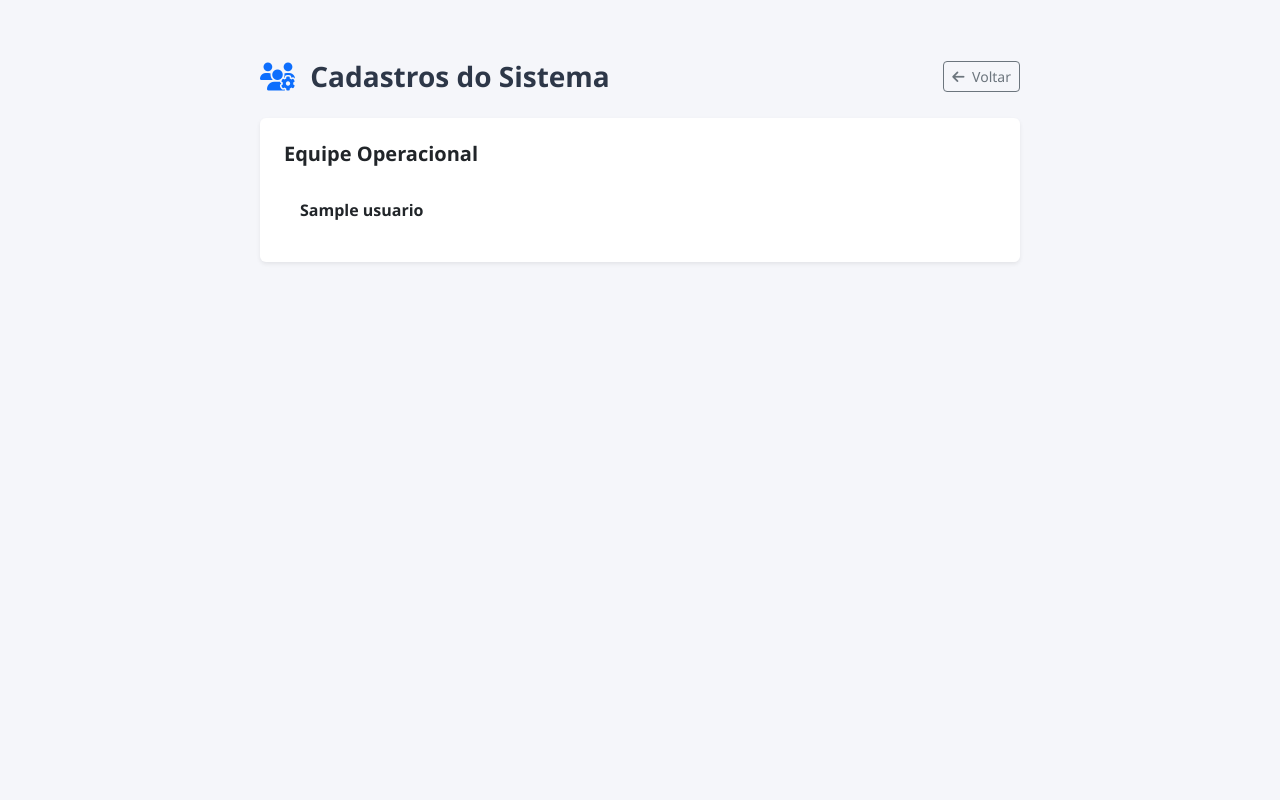
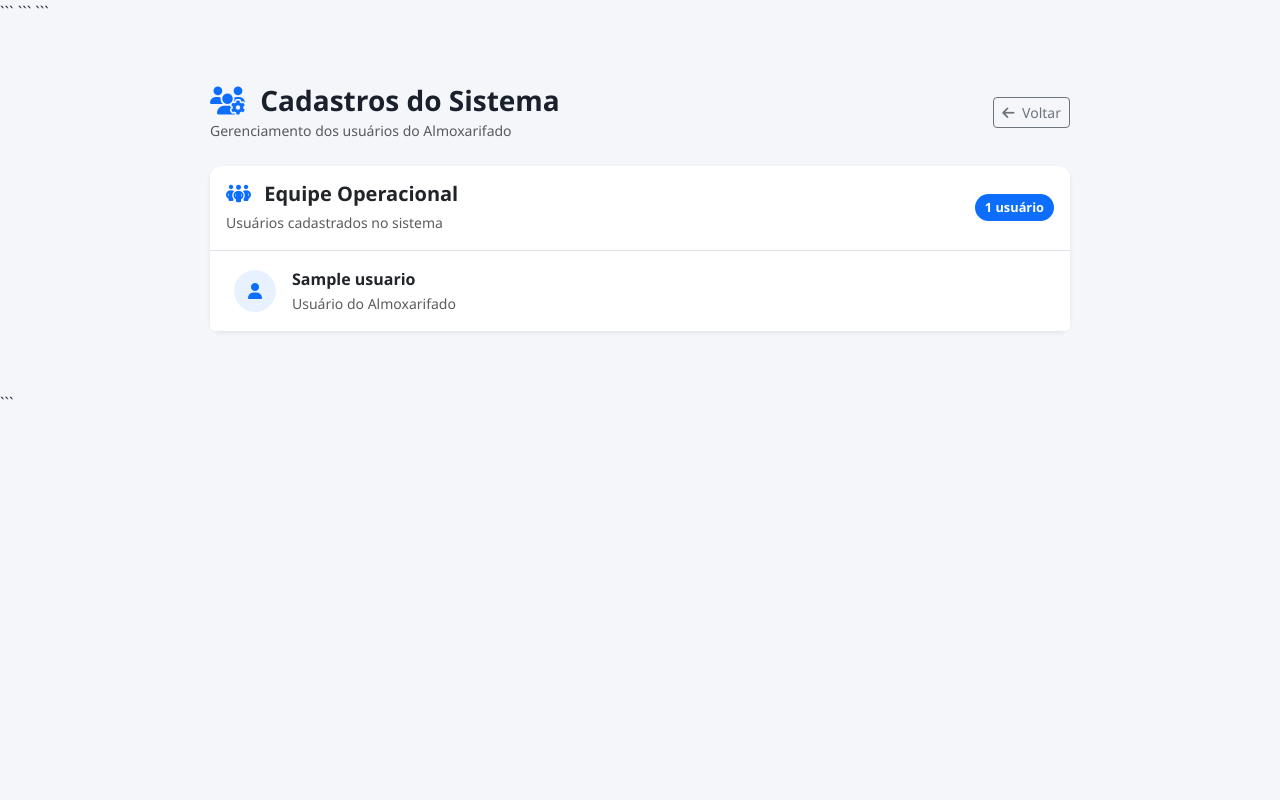
Before and after one commit to wandersondan2942-arch/almoxarifado, a Python web app: template templates/cadastros.html in a window 1280 px wide. Run offline with Jinja, Linux system fonts and the light colour scheme; the template is opened without the code that fills it: most values are stand-ins (such as "Sample title", 1, 10 or a date in 2020).

Commit message:
Update cadastros.html

````diff
--- a/templates/cadastros.html
+++ b/templates/cadastros.html
@@ -1,33 +1,201 @@
 <!DOCTYPE html>
+
 <html lang="pt-BR">
+
 <head>
     <meta charset="UTF-8">
+    <meta name="viewport" content="width=device-width, initial-scale=1.0">
+
+```
 <title>Cadastros - Almoxarifado Valenet</title>
-    <link href="https://cdn.jsdelivr.net/npm/bootstrap@5.3.0/dist/css/bootstrap.min.css" rel="stylesheet">
-    <link rel="stylesheet" href="https://cdnjs.cloudflare.com/ajax/libs/font-awesome/6.4.0/css/all.min.css">
+
+<link
+    href="https://cdn.jsdelivr.net/npm/bootstrap@5.3.0/dist/css/bootstrap.min.css"
+    rel="stylesheet"
+>
+
+<link
+    rel="stylesheet"
+    href="https://cdnjs.cloudflare.com/ajax/libs/font-awesome/6.4.0/css/all.min.css"
+>
+
 <style>
-        body { background-color: #f5f6fa; font-family: 'Segoe UI', sans-serif; color: #2d3748; }
-        .main-content { max-width: 800px; margin: 40px auto; padding: 20px; }
+    body {
+        background-color: #f5f6fa;
+        font-family: 'Segoe UI', sans-serif;
+        color: #2d3748;
+        min-height: 100vh;
+    }
+
+    .main-content {
+        max-width: 900px;
+        margin: 40px auto;
+        padding: 20px;
+    }
+
+    .page-title {
+        color: #1a202c;
+    }
+
+    .card {
+        border-radius: 12px;
+    }
+
+    .user-item {
+        transition: background-color 0.2s ease;
+    }
+
+    .user-item:hover {
+        background-color: #f8f9fa;
+    }
+
+    .user-icon {
+        width: 42px;
+        height: 42px;
+        border-radius: 50%;
+        display: flex;
+        align-items: center;
+        justify-content: center;
+        background-color: #e7f1ff;
+        color: #0d6efd;
+    }
+
+    .empty-state {
+        padding: 40px 20px;
+        text-align: center;
+        color: #6c757d;
+    }
+
+    .badge-total {
+        font-size: 0.8rem;
+        padding: 7px 10px;
+    }
 </style>
+```
+
 </head>
+
 <body>
+
+```
 <div class="main-content">
+
+    <!-- Cabeçalho -->
     <div class="d-flex justify-content-between align-items-center mb-4">
-            <h3 class="fw-bold m-0"><i class="fa-solid fa-users-gear text-primary me-2"></i> Cadastros do Sistema</h3>
-            <a href="/" class="btn btn-outline-secondary btn-sm"><i class="fa-solid fa-arrow-left me-1"></i> Voltar</a>
+
+        <div>
+            <h3 class="fw-bold m-0 page-title">
+                <i class="fa-solid fa-users-gear text-primary me-2"></i>
+                Cadastros do Sistema
+            </h3>
+
+            <small class="text-muted">
+                Gerenciamento dos usuários do Almoxarifado
+            </small>
         </div>
 
-        <div class="card border-0 shadow-sm p-4">
-            <h5 class="fw-bold text-dark mb-3">Equipe Operacional</h5>
+        <a
+            href="{{ url_for('index') }}"
+            class="btn btn-outline-secondary btn-sm"
+        >
+            <i class="fa-solid fa-arrow-left me-1"></i>
+            Voltar
+        </a>
+
+    </div>
+
+
+    <!-- Card de usuários -->
+    <div class="card border-0 shadow-sm">
+
+        <!-- Cabeçalho do card -->
+        <div class="card-body border-bottom">
+
+            <div class="d-flex justify-content-between align-items-center">
+
+                <div>
+                    <h5 class="fw-bold text-dark mb-1">
+                        <i class="fa-solid fa-people-group text-primary me-2"></i>
+                        Equipe Operacional
+                    </h5>
+
+                    <small class="text-muted">
+                        Usuários cadastrados no sistema
+                    </small>
+                </div>
+
+                <span class="badge bg-primary rounded-pill badge-total">
+                    {{ usuarios|length }} usuário{% if usuarios|length != 1 %}s{% endif %}
+                </span>
+
+            </div>
+
+        </div>
+
+
+        <!-- Lista -->
         <div class="list-group list-group-flush">
+
+            {% if usuarios %}
+
                 {% for u in usuarios %}
-                <div class="list-group-item d-flex justify-content-between align-items-center py-3">
-                    <span class="fw-semibold">{{ u.nome }}</span>
+
+                <div class="list-group-item user-item py-3 px-4">
+
+                    <div class="d-flex align-items-center">
+
+                        <div class="user-icon me-3">
+                            <i class="fa-solid fa-user"></i>
                         </div>
+
+                        <div>
+
+                            <div class="fw-semibold text-dark">
+                                {{ u.nome }}
+                            </div>
+
+                            <small class="text-muted">
+                                Usuário do Almoxarifado
+                            </small>
+
+                        </div>
+
+                    </div>
+
+                </div>
+
                 {% endfor %}
+
+            {% else %}
+
+                <!-- Nenhum usuário -->
+                <div class="empty-state">
+
+                    <i class="fa-solid fa-users-slash fa-3x mb-3"></i>
+
+                    <h6 class="fw-bold">
+                        Nenhum usuário cadastrado
+                    </h6>
+
+                    <p class="small mb-0">
+                        Ainda não existem usuários registrados no sistema.
+                    </p>
+
                 </div>
+
+            {% endif %}
+
         </div>
+
     </div>
-    <script src="https://cdn.jsdelivr.net/npm/bootstrap@5.3.0/dist/js/bootstrap.bundle.min.js"></script>
+
+</div>
+
+
+<script
+    src="https://cdn.jsdelivr.net/npm/bootstrap@5.3.0/dist/js/bootstrap.bundle.min.js">
+</script>
+```
+
 </body>
 </html>
````
Lines whose indentation alone changed are shown as unchanged.
